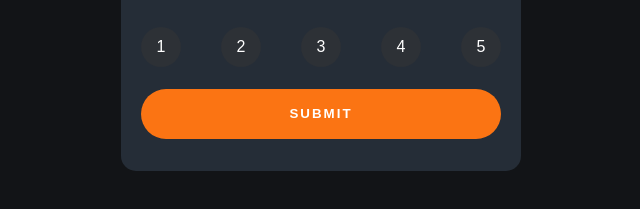
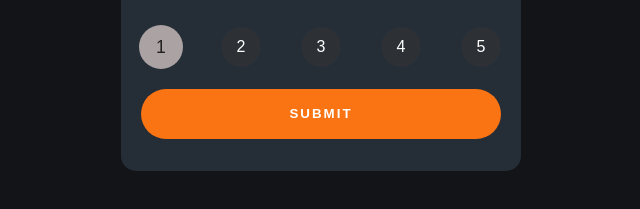
Before and after one commit to MiedziuZiomal/FrontEnd-Mentor-How-did-we-do-, a plain HTML site: page index.html in a window 1280 px wide. In both pictures the pointer is over the element 480 px from the left and 475 px from the top of the page. Shown: the part 429-638 px from the top of the page, without its empty margins (319-959 px from the left). Drawn offline with Linux system fonts and the light colour scheme.

Commit message:
I've added some styles for rating items

```diff
--- a/style.css
+++ b/style.css
@@ -73,6 +73,12 @@ p {
     height: 40px;
     border-radius: 50%;
     background-color: var(--medium-grey);
+    transition: background-color .3s, color .3s, transform .3s;
+}
+.rate-box__ratings-item:hover {
+    background-color: rgb(171, 163, 163);
+    color:rgb(33, 32, 32);
+    transform:scale(1.1);
 }
 .submit {
     margin-top: 22px;
@@ -85,6 +91,7 @@ p {
     text-transform: uppercase;
     font-weight: bold;
     letter-spacing: 2px;
+    cursor: pointer;
 }
 /*
 @media(min-width:375px){
```
